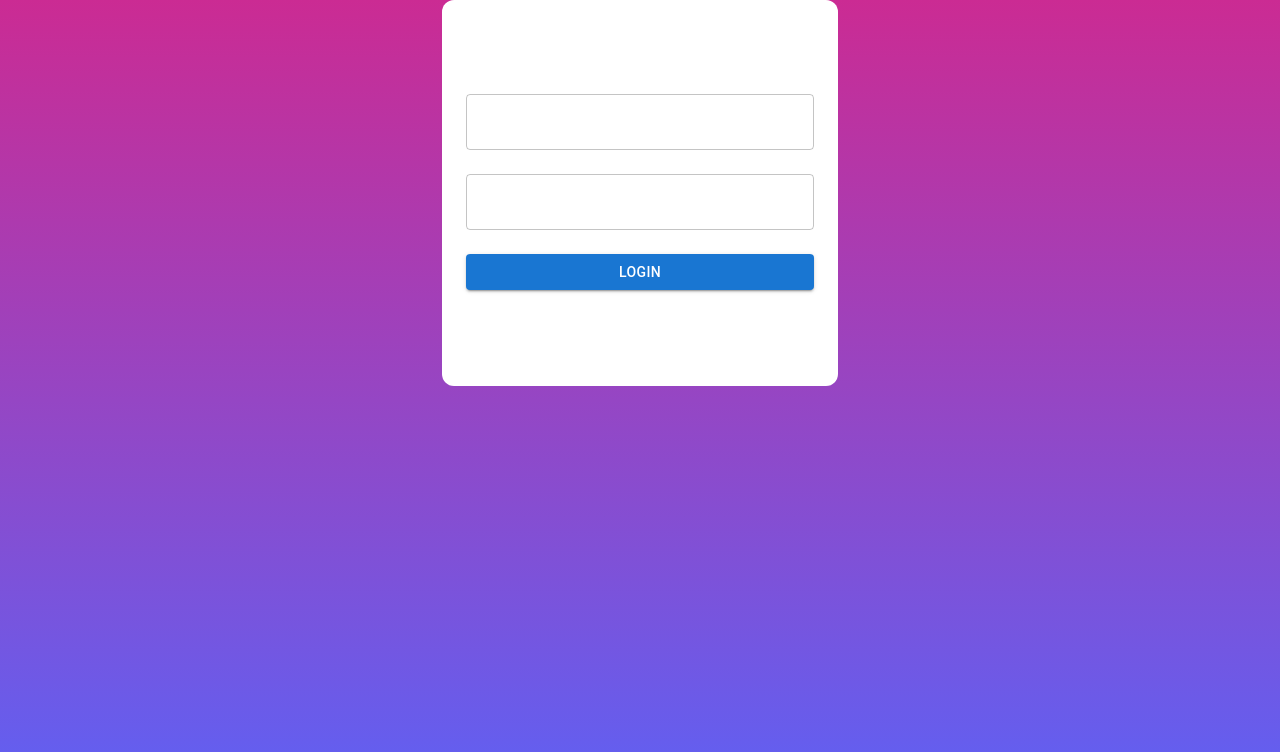
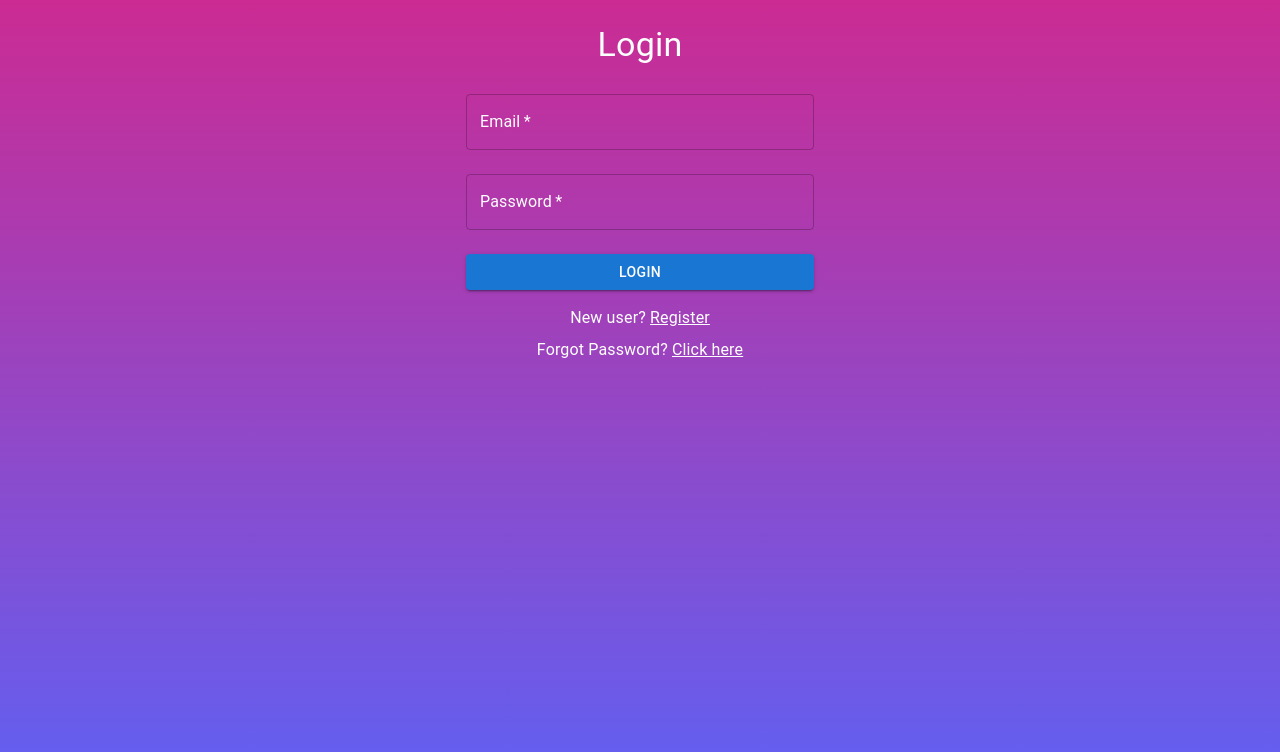
Before and after one commit to KR642/PaymentAppPWA-Nextjs, a Next.js app: page /Login in a window 1280 px wide. Shown: the top 752 px of the page. Built offline with nearby package versions, Linux system fonts and the light colour scheme; no server answers.

Commit message:
background patch commit

```diff
--- a/pages/Login.jsx
+++ b/pages/Login.jsx
@@ -24,7 +24,7 @@ export default function Login() {
     <Container component="main" maxWidth="xs">
       <CssBaseline />
       <Paper
-      className='bgbg'
+
         elevation={0}
         sx={{
           marginTop: 0,
@@ -32,7 +32,8 @@ export default function Login() {
           flexDirection: 'column',
           alignItems: 'center',
           padding: 3,
-          borderRadius: 3
+          borderRadius: 3,
+          backgroundColor:'transparent'
         }}
       >
         <Typography variant="h4" gutterBottom>
--- a/pages/Register.jsx
+++ b/pages/Register.jsx
@@ -37,7 +37,7 @@ export default function Register() {
     <Container component="main" maxWidth="xs">
       <CssBaseline />
       <Paper
-      className='bgbg'
+
         elevation={0}
         sx={{
           marginTop: 0,
@@ -45,7 +45,8 @@ export default function Register() {
           flexDirection: 'column',
           alignItems: 'center',
           padding: 3,
-          borderRadius: 3
+          borderRadius: 3,
+          backgroundColor:'transparent',
         }}
       >
         <Typography variant="h4" gutterBottom>
--- a/pages/forgotpassword.jsx
+++ b/pages/forgotpassword.jsx
@@ -27,7 +27,7 @@ export default function ForgotPassword() {
         <Container component="main" maxWidth="xs">
             <CssBaseline />
             <Paper
-                className='bgbg'
+
                 elevation={0}
                 sx={{
                     marginTop: 0,
@@ -35,7 +35,8 @@ export default function ForgotPassword() {
                     flexDirection: 'column',
                     alignItems: 'center',
                     padding: 3,
-                    borderRadius: 3
+                    borderRadius: 3,
+                    backgroundColor:'transparent'
                 }}
             >
                 <Typography variant="h4" gutterBottom>
```
